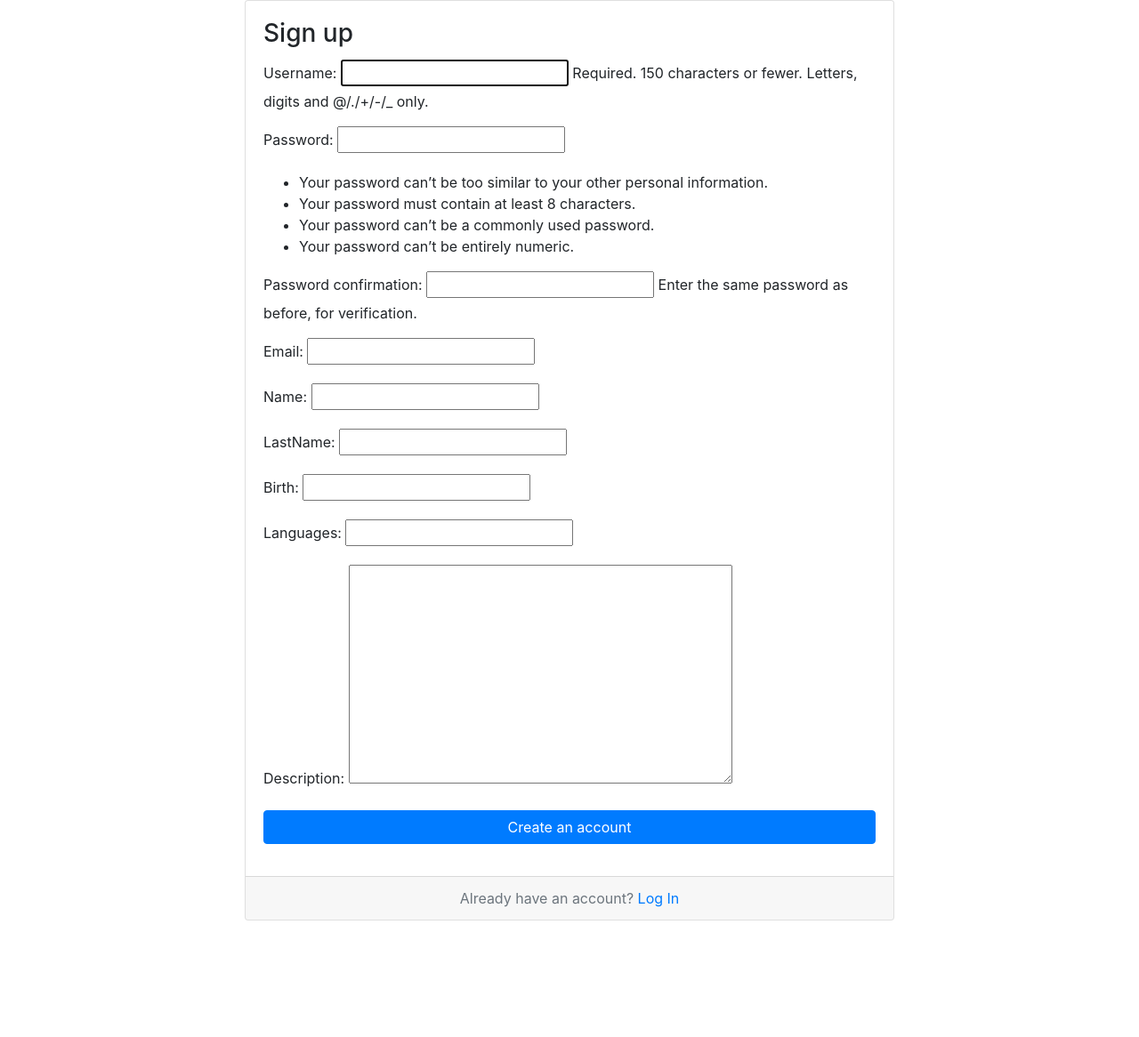
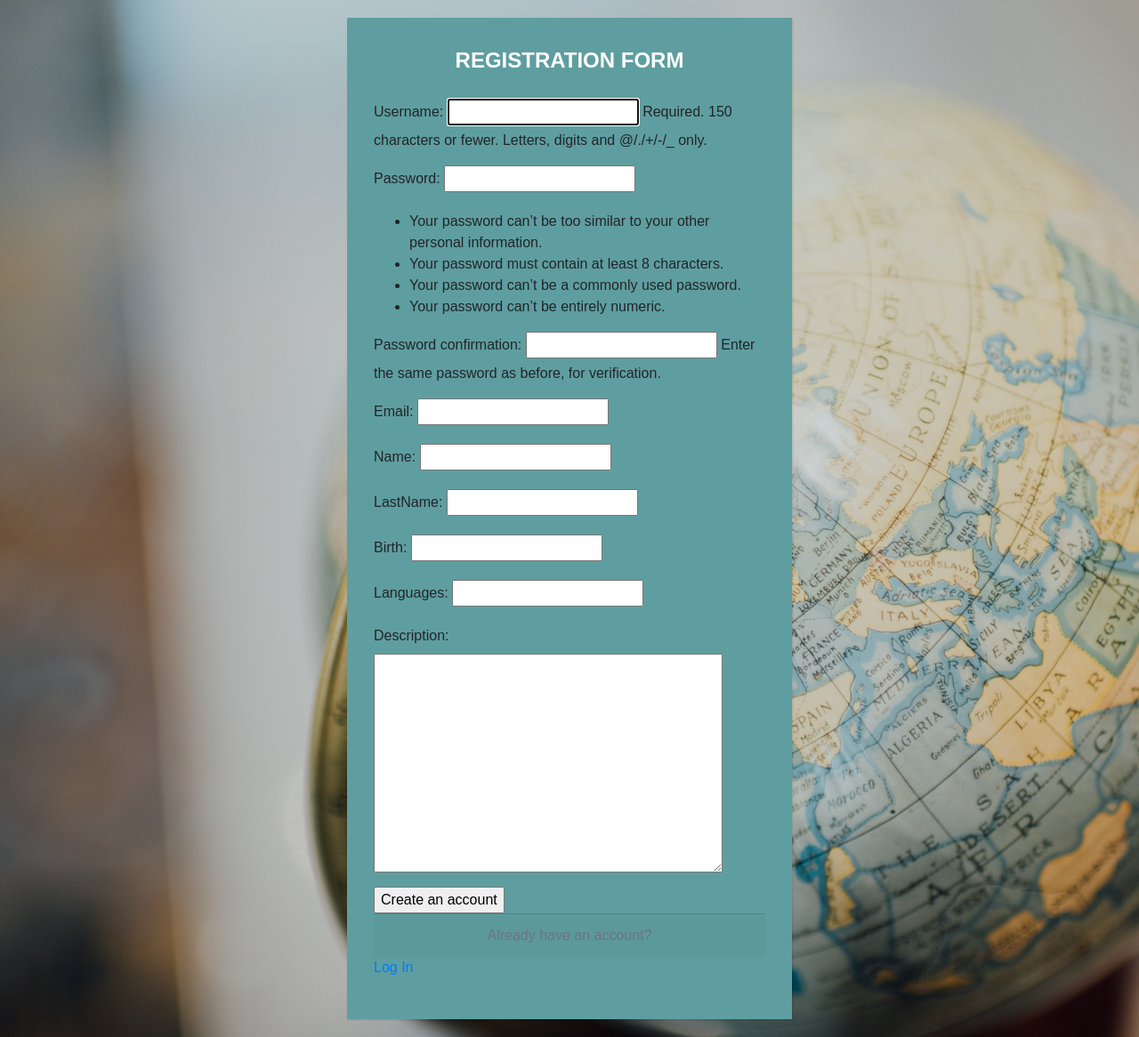
Before and after one commit to uprm-inso-4101-2020-2021-s2/semester-project-team-7, a Django app: page /signup/ in a window 1280 px wide. Shown: the whole page at 89% size. Before the commit the page ends 1035 px from the top, so only its background shows below. Run offline with Django 3.2, Linux system fonts and the light colour scheme; some libraries are stand-ins or nearby versions; some web fonts are replaced.

Commit message:
signup css and html template (by Ruben)

```diff
--- /dev/null
+++ b/project1/static/CSS/signup.css
@@ -0,0 +1,35 @@
+{
+  margin: 0;
+  padding: 0;
+  box-sizing: border-box;
+  font-family: 'Montserrat', sans-serif;
+}
+body{
+    margin: 0;
+    padding: 0;
+    background: url(images/photo.jpg);
+    background-size: cover;
+    background-position: center;
+    font-family: sans-serif;
+}
+.wrapper{
+  max-width: 500px;
+  width: 100%;
+  background: cadetblue;
+  margin: 20px auto;
+  box-shadow: 1px 1px 2px rgba(0,0,0,0.125);
+  padding: 30px;
+}
+
+.wrapper .title{
+  font-size: 24px;
+  font-weight: 700;
+  margin-bottom: 25px;
+  color: white;
+  text-transform: uppercase;
+  text-align: center;
+}
+
+.wrapper .form{
+  width: 100%;
+}
--- a/project1/templates/pages/signup.html
+++ b/project1/templates/pages/signup.html
@@ -1,27 +1,29 @@
 {%  extends 'base.html' %}
 
+{% load static %}
+{% block stylesheet %}
+  <link rel="stylesheet" href="{% static 'CSS/signup.css' %}">
+{% endblock %}
 
 {% block body %}
-
-   <div class="container">
-
-    <div class="row justify-content-center">
-      <div class="col-lg-8 col-md-10 col-sm-12">
-        <div class="card">
-          <div class="card-body">
-            <h3 class="card-title">Sign up</h3>
-            <form method="post" novalidate>
+<body>
+   <div class="wrapper">
+     <div class="title">
+       Registration Form
+     </div>
+     <div class="form">
+         <form method="post" novalidate>
               {% csrf_token %}
               {{ user_form.as_p }}
                 {{ profile_form.as_p }}
-              <button type="submit" class="btn btn-primary btn-block">Create an account</button>
-            </form>
+
+              <input type="submit" name="" value="Create an account">
+             <div class="card-footer text-muted text-center">
+            Already have an account?
           </div>
-          <div class="card-footer text-muted text-center">
-            Already have an account? <a href="{% url 'login' %}">Log In</a>
-          </div>
-        </div>
-      </div>
-    </div>
-  </div>
+             <a href="{% url 'login' %}">Log In</a>
+         </form>
+     </div>
+   </div>
+</body>
 {% endblock %}
```
